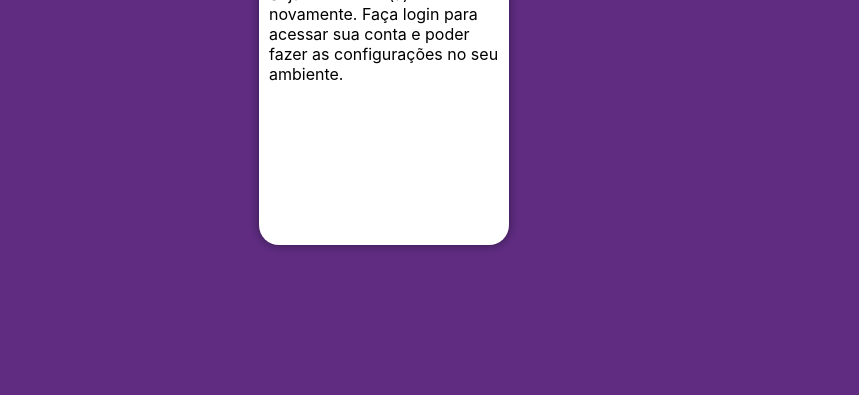
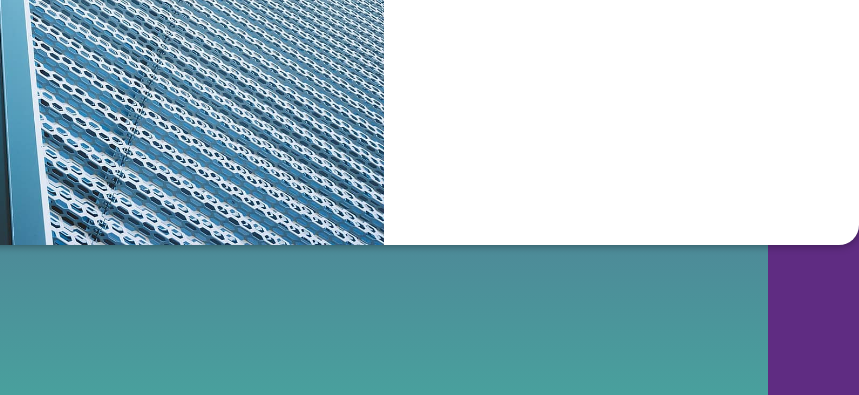
Before and after one commit to cpdiego/projeto-login, a plain HTML site: page index.html in a window 768 px wide. Shown: the part 405-800 px from the top of the page, 859 px wide, since content can reach past the window. Drawn offline with Linux system fonts and the light colour scheme.

Commit message:
Media query para outras telas

```diff
--- /dev/null
+++ b/estilos/media-query.css
@@ -0,0 +1,52 @@
+@charset "UTF-8";
+
+/* Typical Device Breakpoints
+------------------------------
+Pequenas telas: até 600px
+Celular: de 600px até 768px
+Tablet: de 768px até 992px
+Desktop: de 992px até 1200px
+Grandes telas: acima de 1200px
+*/
+
+@media screen and (min-width: 768px) and (max-width: 992px) {
+    body {
+        background-image: linear-gradient(to top, #49a09d, #5f2c82);
+    }
+
+    section#login {
+        width: 80vw;
+    }
+
+    section#login > div#imagem {
+        float: left;
+        width: 30%;
+        height: 100%;
+    }
+
+    section#login > div#formulario {
+        float: right;
+        width: 70%;
+    }
+}
+
+@media screen and (max-width: 992px) {
+    body {
+        background-image: linear-gradient(to top, #49a09d, #5f2c82);
+    }
+
+    section#login {
+        width: 950px;
+    }
+
+    section#login > div#imagem {
+        float: left;
+        width: 50%;
+        height: 100%;
+    }
+
+    section#login > div#formulario {
+        float: right;
+        width: 50%;
+    }
+}
--- a/estilos/style.css
+++ b/estilos/style.css
@@ -31,11 +31,15 @@ section#login {
     left: 50%;
     transform: translate(-50%, -50%);
     overflow: hidden;
+
     background-color: white;
     width: 250px;
     height: 500px;
     border-radius: 20px;
     box-shadow: 0px 0px 10px rgba(0, 0, 0, 0.450);
+
+    transition: width .3s, height .3s;
+    transition-timing-function: ease;
 }
 
 section#login > div#imagem {
--- a/index.html
+++ b/index.html
@@ -3,8 +3,9 @@
 <head>
     <meta charset="UTF-8">
     <meta name="viewport" content="width=device-width, initial-scale=1.0">
+    <title>Login</title>
     <link rel="stylesheet" href="estilos/style.css">
-    <title>Login</title>
+    <link rel="stylesheet" href="estilos/media-query.css">
 </head>
 <body>
     <main>
```
